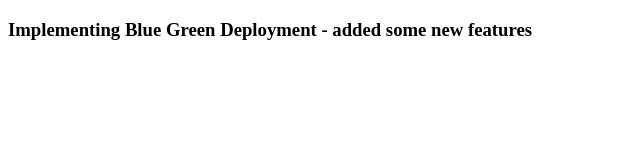
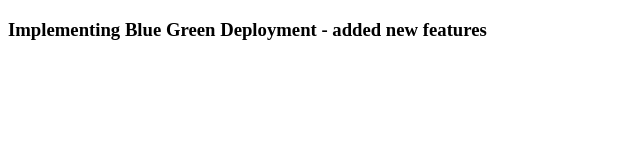
Before and after one commit to ashok-kottagundu/DeployToAzure, a plain HTML site: page DeployToAzure/wwwroot/index.html in a window 1280 px wide. Shown: the full height of the page, 0-640 px from the left. Drawn offline with Linux system fonts and the light colour scheme.

```diff
--- a/DeployToAzure/wwwroot/index.html
+++ b/DeployToAzure/wwwroot/index.html
@@ -5,6 +5,6 @@
     <title>Deploy to Azure using Github</title>
 </head>
 <body>
-    <h3>Implementing Blue Green Deployment - added some new features</h3>
+    <h3>Implementing Blue Green Deployment - added new features</h3>
 </body>
 </html>
```
